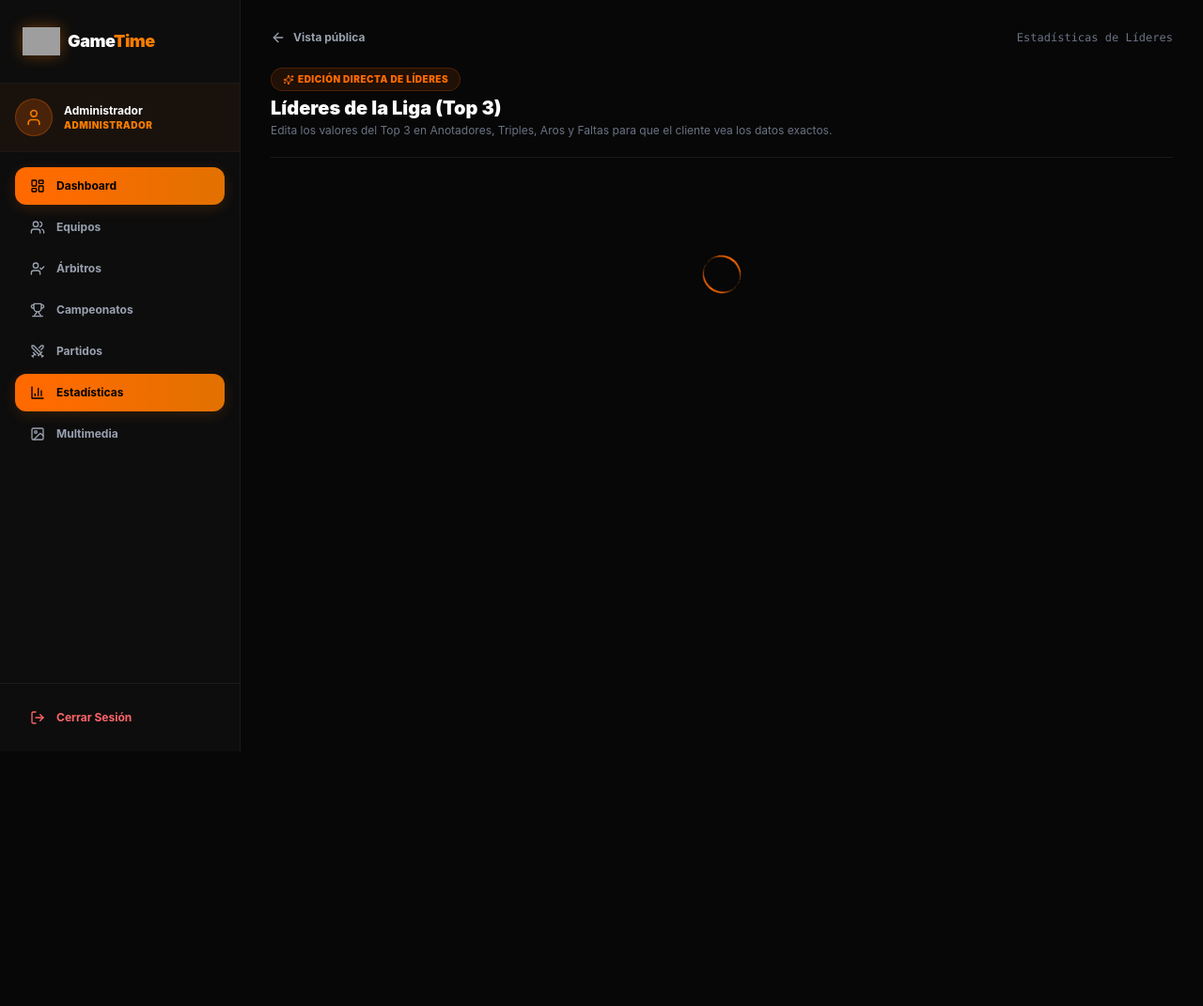
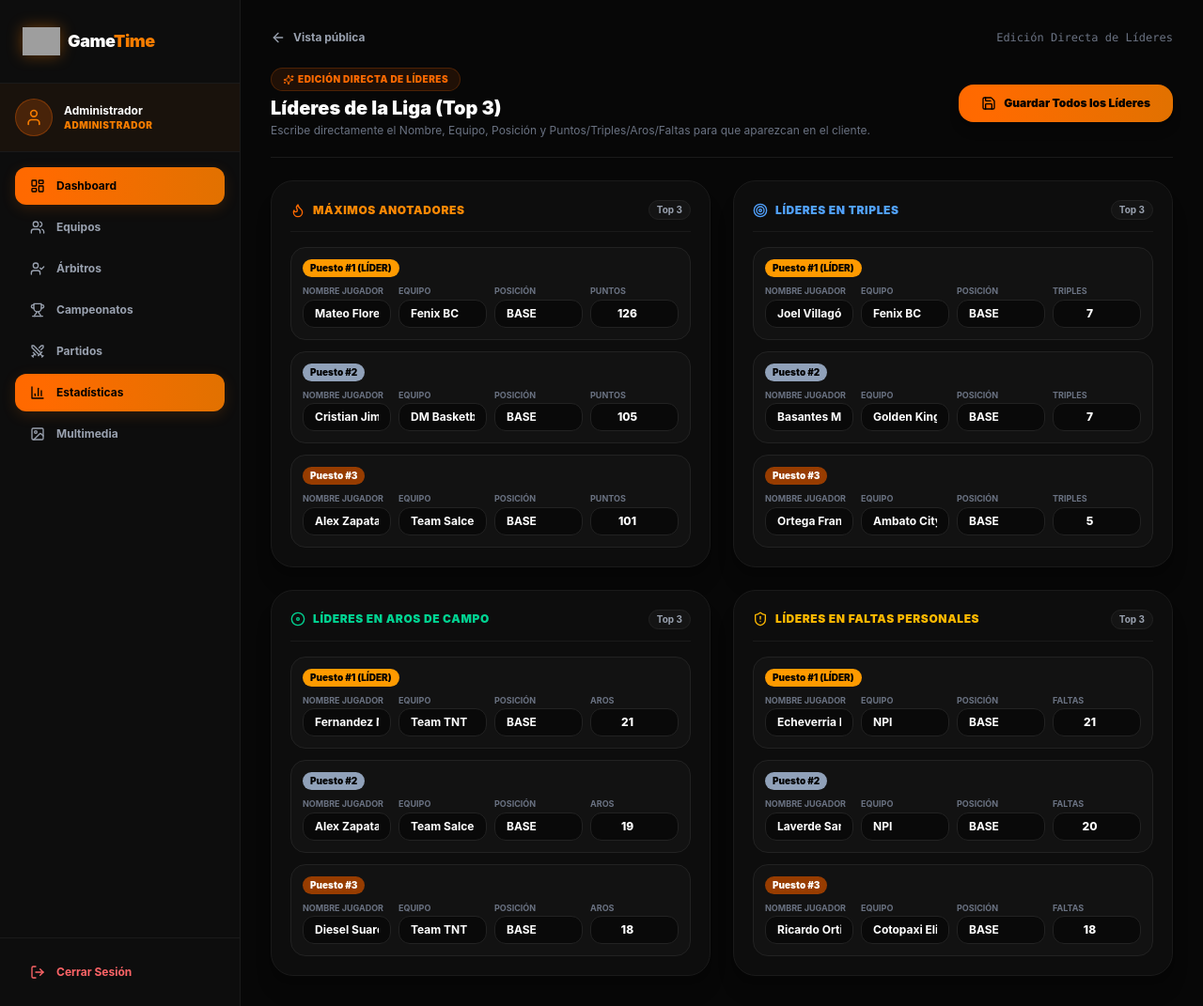
Before and after one commit to Yanickmaila26/GameTime, a Laravel app: page /admin/estadisticas in a window 1280 px wide. Shown: the whole page at 94% size. Before the commit the page ends 800 px from the top, so only its background shows below. Run offline with Laravel 12, Linux system fonts and the light colour scheme; a user stored in the database is signed in; data comes from the database, SQL or seed files in the repository; tables that the repository leaves empty hold one stand-in row (values such as "Sample post"); style sheets or scripts are compiled from the project's sources; some libraries are stand-ins or nearby versions; grey boxes are pictures that could not be loaded.

Commit message:
feat: enable custom_leaders.json override in PublicController and MatchController for manual Top 3 leader text editing

```diff
--- a/app/Http/Controllers/Admin/MatchController.php
+++ b/app/Http/Controllers/Admin/MatchController.php
@@ -262,125 +262,67 @@
 
     public function getTop3Leaders()
     {
-        $allPlayers = \App\Models\Player::with('team')->orderBy('name')->get();
+        $filePath = storage_path('app/custom_leaders.json');
+        if (file_exists($filePath)) {
+            $data = json_decode(file_get_contents($filePath), true);
+            if ($data && is_array($data)) {
+                return response()->json($data);
+            }
+        }
 
-        // 1. Scorers
-        $scorers = MatchPlayer::has('player')
-            ->selectRaw('player_id, SUM(points) as total')
-            ->groupBy('player_id')
-            ->orderByDesc('total')
-            ->take(3)
-            ->get();
+        // Default structure matching user's screenshots
+        $defaultData = [
+            'scorers' => [
+                ['id' => 1, 'name' => 'Mateo Flores', 'team' => 'Fenix BC', 'position' => 'BASE', 'avatar' => 'MF', 'total' => 126],
+                ['id' => 2, 'name' => 'Cristian Jimenez', 'team' => 'DM Basketball', 'position' => 'BASE', 'avatar' => 'CJ', 'total' => 105],
+                ['id' => 3, 'name' => 'Alex Zapata', 'team' => 'Team Salcedo', 'position' => 'BASE', 'avatar' => 'AZ', 'total' => 101],
+            ],
+            'threepointers' => [
+                ['id' => 1, 'name' => 'Joel Villagómez', 'team' => 'Fenix BC', 'position' => 'BASE', 'avatar' => 'JV', 'total' => 7],
+                ['id' => 2, 'name' => 'Basantes Mateo', 'team' => 'Golden Kings', 'position' => 'BASE', 'avatar' => 'BM', 'total' => 7],
+                ['id' => 3, 'name' => 'Ortega Francisco', 'team' => 'Ambato City', 'position' => 'BASE', 'avatar' => 'OF', 'total' => 5],
+            ],
+            'baskets' => [
+                ['id' => 1, 'name' => 'Fernandez Neomar', 'team' => 'Team TNT', 'position' => 'BASE', 'avatar' => 'FN', 'total' => 21],
+                ['id' => 2, 'name' => 'Alex Zapata', 'team' => 'Team Salcedo', 'position' => 'BASE', 'avatar' => 'AZ', 'total' => 19],
+                ['id' => 3, 'name' => 'Diesel Suarez', 'team' => 'Team TNT', 'position' => 'BASE', 'avatar' => 'DS', 'total' => 18],
+            ],
+            'foulers' => [
+                ['id' => 1, 'name' => 'Echeverria Mateo', 'team' => 'NPI', 'position' => 'BASE', 'avatar' => 'EM', 'total' => 21],
+                ['id' => 2, 'name' => 'Laverde Samuel', 'team' => 'NPI', 'position' => 'BASE', 'avatar' => 'LS', 'total' => 20],
+                ['id' => 3, 'name' => 'Ricardo Ortiz', 'team' => 'Cotopaxi Elite', 'position' => 'BASE', 'avatar' => 'RO', 'total' => 18],
+            ],
+        ];
 
-        // 2. Triples
-        $triples = MatchEvent::where('type', 'score3')
-            ->has('player')
-            ->selectRaw('player_id, COUNT(id) as total')
-            ->groupBy('player_id')
-            ->orderByDesc('total')
-            ->take(3)
-            ->get();
-
-        // 3. Baskets (Aros)
-        $baskets = MatchEvent::where('type', 'score2')
-            ->has('player')
-            ->selectRaw('player_id, COUNT(id) as total')
-            ->groupBy('player_id')
-            ->orderByDesc('total')
-            ->take(3)
-            ->get();
-
-        // 4. Fouls
-        $fouls = MatchPlayer::has('player')
-            ->selectRaw('player_id, SUM(fouls) as total')
-            ->groupBy('player_id')
-            ->orderByDesc('total')
-            ->take(3)
-            ->get();
-
-        return response()->json([
-            'all_players' => $allPlayers->map(fn($p) => [
-                'id' => $p->id,
-                'name' => $p->name,
-                'number' => $p->number,
-                'team_name' => $p->team?->name ?? 'Sin equipo'
-            ]),
-            'scorers' => $scorers,
-            'threepointers' => $triples,
-            'baskets' => $baskets,
-            'fouls' => $fouls,
-        ]);
+        return response()->json($defaultData);
     }
 
     public function saveTop3Leaders(Request $request)
     {
-        $data = $request->validate([
-            'category' => 'required|string|in:scorers,threepointers,baskets,fouls',
-            'items' => 'required|array|min:1|max:3',
-            'items.*.player_id' => 'required|exists:players,id',
-            'items.*.total' => 'required|integer|min:0',
-        ]);
+        $payload = $request->all();
 
-        $category = $data['category'];
-        $items = $data['items'];
-
-        foreach ($items as $item) {
-            $player = \App\Models\Player::find($item['player_id']);
-            if (!$player) continue;
-
-            $mp = MatchPlayer::where('player_id', $player->id)->first();
-            if (!$mp) {
-                $game = Game::where('home_team_id', $player->team_id)
-                    ->orWhere('away_team_id', $player->team_id)
-                    ->latest()
-                    ->first() ?? Game::latest()->first();
-                $gameId = $game?->id ?? 1;
-
-                $mp = MatchPlayer::create([
-                    'match_id' => $gameId,
-                    'player_id' => $player->id,
-                    'team_id' => $player->team_id,
-                    'points' => 0,
-                    'fouls' => 0,
-                    'is_ejected' => false,
-                ]);
-            }
-
-            if ($category === 'scorers') {
-                $mp->update(['points' => $item['total']]);
-            } elseif ($category === 'fouls') {
-                $mp->update(['fouls' => $item['total']]);
-            } elseif ($category === 'threepointers') {
-                MatchEvent::where('player_id', $player->id)->where('type', 'score3')->delete();
-                for ($i = 0; $i < $item['total']; $i++) {
-                    MatchEvent::create([
-                        'match_id' => $mp->match_id,
-                        'quarter' => 4,
-                        'type' => 'score3',
-                        'team_id' => $player->team_id,
-                        'player_id' => $player->id,
-                        'description' => 'Triple acumulado',
-                    ]);
-                }
-            } elseif ($category === 'baskets') {
-                MatchEvent::where('player_id', $player->id)->where('type', 'score2')->delete();
-                for ($i = 0; $i < $item['total']; $i++) {
-                    MatchEvent::create([
-                        'match_id' => $mp->match_id,
-                        'quarter' => 4,
-                        'type' => 'score2',
-                        'team_id' => $player->team_id,
-                        'player_id' => $player->id,
-                        'description' => 'Aro de campo acumulado',
-                    ]);
+        foreach (['scorers', 'threepointers', 'baskets', 'foulers'] as $cat) {
+            if (isset($payload[$cat]) && is_array($payload[$cat])) {
+                foreach ($payload[$cat] as $idx => &$item) {
+                    $item['id'] = $idx + 1;
+                    $words = explode(' ', trim($item['name'] ?? 'P'));
+                    $w1 = $words[0] ?? '';
+                    $w2 = $words[1] ?? '';
+                    $item['avatar'] = strtoupper(mb_substr($w1, 0, 1) . mb_substr($w2, 0, 1));
+                    $item['total'] = (int)($item['total'] ?? 0);
+                    $item['position'] = !empty($item['position']) ? $item['position'] : 'BASE';
+                    $item['team'] = !empty($item['team']) ? $item['team'] : 'Equipo';
                 }
             }
         }
 
+        $filePath = storage_path('app/custom_leaders.json');
+        @file_put_contents($filePath, json_encode($payload, JSON_PRETTY_PRINT));
         \Illuminate\Support\Facades\Cache::forget('public_home_data');
 
         return response()->json([
             'message' => 'Líderes actualizados correctamente.',
+            'data' => $payload
         ]);
     }
 
--- a/resources/js/Pages/Admin/Stats.jsx
+++ b/resources/js/Pages/Admin/Stats.jsx
@@ -1,33 +1,32 @@
 import { useState, useEffect } from 'react'
 import AdminLayout from '../../Components/AdminLayout'
-import { Flame, Target, Disc, ShieldAlert, Check, Sparkles } from 'lucide-react'
+import { Flame, Target, Disc, ShieldAlert, Check, Sparkles, Save } from 'lucide-react'
 import { toastSuccess, toastError } from '../../lib/swal'
 
 export default function Stats() {
   const [loading, setLoading] = useState(true)
-  const [allPlayers, setAllPlayers] = useState([])
-  const [savingCategory, setSavingCategory] = useState(null)
+  const [saving, setSaving] = useState(false)
 
-  // Top 3 States
+  // Top 3 Manual Leaders State
   const [scorers, setScorers] = useState([
-    { player_id: '', total: 0 },
-    { player_id: '', total: 0 },
-    { player_id: '', total: 0 },
+    { name: 'Mateo Flores', team: 'Fenix BC', position: 'BASE', total: 126 },
+    { name: 'Cristian Jimenez', team: 'DM Basketball', position: 'BASE', total: 105 },
+    { name: 'Alex Zapata', team: 'Team Salcedo', position: 'BASE', total: 101 },
   ])
   const [threepointers, setThreepointers] = useState([
-    { player_id: '', total: 0 },
-    { player_id: '', total: 0 },
-    { player_id: '', total: 0 },
+    { name: 'Joel Villagómez', team: 'Fenix BC', position: 'BASE', total: 7 },
+    { name: 'Basantes Mateo', team: 'Golden Kings', position: 'BASE', total: 7 },
+    { name: 'Ortega Francisco', team: 'Ambato City', position: 'BASE', total: 5 },
   ])
   const [baskets, setBaskets] = useState([
-    { player_id: '', total: 0 },
-    { player_id: '', total: 0 },
-    { player_id: '', total: 0 },
+    { name: 'Fernandez Neomar', team: 'Team TNT', position: 'BASE', total: 21 },
+    { name: 'Alex Zapata', team: 'Team Salcedo', position: 'BASE', total: 19 },
+    { name: 'Diesel Suarez', team: 'Team TNT', position: 'BASE', total: 18 },
   ])
-  const [fouls, setFouls] = useState([
-    { player_id: '', total: 0 },
-    { player_id: '', total: 0 },
-    { player_id: '', total: 0 },
+  const [foulers, setFoulers] = useState([
+    { name: 'Echeverria Mateo', team: 'NPI', position: 'BASE', total: 21 },
+    { name: 'Laverde Samuel', team: 'NPI', position: 'BASE', total: 20 },
+    { name: 'Ricardo Ortiz', team: 'Cotopaxi Elite', position: 'BASE', total: 18 },
   ])
 
   const csrf = document.querySelector('meta[name="csrf-token"]')?.getAttribute('content') || ''
@@ -38,27 +37,21 @@
       headers: { 'Accept': 'application/json', 'X-Requested-With': 'XMLHttpRequest' },
     })
       .then(res => res.json())
-      .then(data => {
-        setAllPlayers(data.all_players || [])
-
-        const pad3 = (arr) => {
-          const resArr = [
-            { player_id: '', total: 0 },
-            { player_id: '', total: 0 },
-            { player_id: '', total: 0 },
-          ]
-          (arr || []).forEach((item, idx) => {
-            if (idx < 3) {
-              resArr[idx] = { player_id: item.player_id || '', total: item.total || 0 }
-            }
-          })
-          return resArr
+      .then(d => {
+        const pad3 = (arr, defaults) => {
+          if (!arr || arr.length === 0) return defaults
+          return [0, 1, 2].map(i => ({
+            name: arr[i]?.name || defaults[i]?.name || '',
+            team: arr[i]?.team || defaults[i]?.team || '',
+            position: arr[i]?.position || defaults[i]?.position || 'BASE',
+            total: arr[i]?.total ?? defaults[i]?.total ?? 0,
+          }))
         }
 
-        setScorers(pad3(data.scorers))
-        setThreepointers(pad3(data.threepointers))
-        setBaskets(pad3(data.baskets))
-        setFouls(pad3(data.fouls))
+        setScorers(pad3(d.scorers, scorers))
+        setThreepointers(pad3(d.threepointers, threepointers))
+        setBaskets(pad3(d.baskets, baskets))
+        setFoulers(pad3(d.foulers, foulers))
       })
       .catch(() => toastError && toastError('Error al cargar líderes'))
       .finally(() => setLoading(false))
@@ -68,37 +61,34 @@
     fetchLeaders()
   }, [])
 
-  const handleSaveCategory = (title, categoryKey, items) => {
-    const validItems = items.filter(i => i.player_id !== '')
-    if (validItems.length === 0) {
-      toastError && toastError('Selecciona al menos un jugador')
-      return
-    }
-
-    setSavingCategory(categoryKey)
+  const handleSaveAll = () => {
+    setSaving(true)
     fetch('/admin/lideres', {
       method: 'POST',
       headers: { 'Content-Type': 'application/json', 'Accept': 'application/json', 'X-CSRF-TOKEN': csrf, 'X-Requested-With': 'XMLHttpRequest' },
-      body: JSON.stringify({ category: categoryKey, items: validItems }),
+      body: JSON.stringify({ scorers, threepointers, baskets, foulers }),
     })
       .then(res => { if (!res.ok) throw new Error(); return res.json() })
       .then(() => {
-        toastSuccess && toastSuccess(`Líderes de ${title} guardados correctamente`)
+        toastSuccess && toastSuccess('¡Todos los Líderes han sido guardados correctamente!')
         fetchLeaders()
       })
       .catch(() => toastError && toastError('Error al guardar'))
-      .finally(() => setSavingCategory(null))
+      .finally(() => setSaving(false))
   }
 
-  const updateItem = (setter, index, field, value) => {
+  const updateRow = (setter, index, field, value) => {
     setter(prev => {
       const updated = [...prev]
-      updated[index] = { ...updated[index], [field]: field === 'total' ? Number(value) : value }
+      updated[index] = {
+        ...updated[index],
+        [field]: field === 'total' ? Number(value) : value,
+      }
       return updated
     })
   }
 
-  const renderCard = (title, icon, categoryKey, items, setter, labelName, colorTheme) => (
+  const renderSection = (title, icon, items, setter, statLabel, colorTheme) => (
     <div className="bg-[#0d0d0d] border border-[#1a1a1a] rounded-3xl p-5 space-y-4 shadow-xl">
       <div className="flex items-center justify-between border-b border-[#1a1a1a] pb-3">
         <h3 className={`text-xs font-black uppercase tracking-wider flex items-center space-x-2 ${colorTheme.text}`}>
@@ -112,56 +102,68 @@
 
       <div className="space-y-3">
         {[0, 1, 2].map((idx) => (
-          <div key={idx} className="flex items-center space-x-3 bg-[#121212] border border-[#222] p-3 rounded-2xl">
-            <span className={`w-6 h-6 rounded-full flex items-center justify-center text-xs font-black ${
+          <div key={idx} className="bg-[#121212] border border-[#222] p-3 rounded-2xl space-y-2">
+            <div className="flex items-center justify-between">
+              <span className={`px-2 py-0.5 rounded-full text-[10px] font-black ${
                 idx === 0 ? 'bg-amber-500 text-black' : idx === 1 ? 'bg-slate-400 text-black' : 'bg-amber-800 text-white'
               }`}>
-              #{idx + 1}
+                Puesto #{idx + 1} {idx === 0 ? '(LÍDER)' : ''}
               </span>
-
-            <div className="flex-1">
-              <label className="block text-[9px] font-bold text-gray-500 uppercase mb-1">Jugador</label>
-              <select
-                value={items[idx]?.player_id || ''}
-                onChange={e => updateItem(setter, idx, 'player_id', e.target.value)}
-                className="w-full bg-[#090909] border border-[#222] text-white text-xs px-3 py-1.5 rounded-xl outline-none focus:border-orange-500 font-bold"
-              >
-                <option value="">-- Seleccionar jugador --</option>
-                {allPlayers.map(p => (
-                  <option key={p.id} value={p.id}>
-                    {p.name} ({p.team_name}) #{p.number}
-                  </option>
-                ))}
-              </select>
             </div>
 
-            <div className="w-24">
-              <label className="block text-[9px] font-bold text-gray-500 uppercase mb-1">{labelName}</label>
+            <div className="grid grid-cols-1 md:grid-cols-4 gap-2">
+              <div>
+                <label className="block text-[9px] font-bold text-gray-500 uppercase mb-0.5">Nombre Jugador</label>
+                <input
+                  type="text"
+                  placeholder="Ej: Mateo Flores"
+                  value={items[idx]?.name || ''}
+                  onChange={e => updateRow(setter, idx, 'name', e.target.value)}
+                  className="w-full bg-[#090909] border border-[#222] text-white text-xs px-3 py-1.5 rounded-xl outline-none focus:border-orange-500 font-bold"
+                />
+              </div>
+
+              <div>
+                <label className="block text-[9px] font-bold text-gray-500 uppercase mb-0.5">Equipo</label>
+                <input
+                  type="text"
+                  placeholder="Ej: Fenix BC"
+                  value={items[idx]?.team || ''}
+                  onChange={e => updateRow(setter, idx, 'team', e.target.value)}
+                  className="w-full bg-[#090909] border border-[#222] text-white text-xs px-3 py-1.5 rounded-xl outline-none focus:border-orange-500 font-bold"
+                />
+              </div>
+
+              <div>
+                <label className="block text-[9px] font-bold text-gray-500 uppercase mb-0.5">Posición</label>
+                <input
+                  type="text"
+                  placeholder="BASE / ALERO / PÍVOT"
+                  value={items[idx]?.position || ''}
+                  onChange={e => updateRow(setter, idx, 'position', e.target.value)}
+                  className="w-full bg-[#090909] border border-[#222] text-white text-xs px-3 py-1.5 rounded-xl outline-none focus:border-orange-500 font-bold uppercase"
+                />
+              </div>
+
+              <div>
+                <label className="block text-[9px] font-bold text-gray-500 uppercase mb-0.5">{statLabel}</label>
                 <input
                   type="number"
                   min={0}
                   value={items[idx]?.total || 0}
-                onChange={e => updateItem(setter, idx, 'total', e.target.value)}
-                className="w-full bg-[#090909] border border-[#222] text-white text-xs text-center py-1.5 rounded-xl outline-none focus:border-orange-500 font-bold"
+                  onChange={e => updateRow(setter, idx, 'total', e.target.value)}
+                  className="w-full bg-[#090909] border border-[#222] text-white text-xs text-center py-1.5 rounded-xl outline-none focus:border-orange-500 font-extrabold"
                 />
+              </div>
             </div>
           </div>
         ))}
       </div>
-
-      <button
-        onClick={() => handleSaveCategory(title, categoryKey, items)}
-        disabled={savingCategory === categoryKey}
-        className={`w-full py-2.5 rounded-2xl font-bold text-xs flex items-center justify-center space-x-2 transition-all ${colorTheme.btn}`}
-      >
-        <Check className="w-4 h-4" />
-        <span>{savingCategory === categoryKey ? 'Guardando...' : `Guardar ${title}`}</span>
-      </button>
     </div>
   )
 
   return (
-    <AdminLayout title="Estadísticas de Líderes">
+    <AdminLayout title="Edición Directa de Líderes">
       <div className="space-y-6">
         <div className="flex flex-col md:flex-row md:items-center justify-between gap-4 border-b border-[#1a1a1a] pb-5">
           <div>
@@ -170,9 +172,18 @@
             </span>
             <h1 className="text-xl font-black text-white mt-1">Líderes de la Liga (Top 3)</h1>
             <p className="text-xs text-gray-500 mt-0.5">
-              Edita los valores del Top 3 en Anotadores, Triples, Aros y Faltas para que el cliente vea los datos exactos.
+              Escribe directamente el Nombre, Equipo, Posición y Puntos/Triples/Aros/Faltas para que aparezcan en el cliente.
             </p>
           </div>
+
+          <button
+            onClick={handleSaveAll}
+            disabled={saving}
+            className="px-6 py-3 bg-gradient-to-r from-orange-500 to-amber-600 text-black text-xs font-black rounded-2xl shadow-lg hover:opacity-90 disabled:opacity-50 flex items-center space-x-2"
+          >
+            <Save className="w-4 h-4" />
+            <span>{saving ? 'Guardando Cambios...' : 'Guardar Todos los Líderes'}</span>
+          </button>
         </div>
 
         {loading ? (
@@ -181,56 +192,40 @@
           </div>
         ) : (
           <div className="grid grid-cols-1 md:grid-cols-2 gap-6">
-            {renderCard(
+            {renderSection(
               'Máximos Anotadores',
               <Flame className="w-4 h-4 text-orange-500" />,
-              'scorers',
               scorers,
               setScorers,
               'Puntos',
-              {
-                text: 'text-orange-400',
-                btn: 'bg-gradient-to-r from-orange-500 to-amber-600 text-black hover:opacity-90',
-              }
+              { text: 'text-orange-400' }
             )}
 
-            {renderCard(
+            {renderSection(
               'Líderes en Triples',
               <Target className="w-4 h-4 text-blue-400" />,
-              'threepointers',
               threepointers,
               setThreepointers,
               'Triples',
-              {
-                text: 'text-blue-400',
-                btn: 'bg-gradient-to-r from-blue-500 to-indigo-600 text-white hover:opacity-90',
-              }
+              { text: 'text-blue-400' }
             )}
 
-            {renderCard(
+            {renderSection(
               'Líderes en Aros de Campo',
               <Disc className="w-4 h-4 text-emerald-400" />,
-              'baskets',
               baskets,
               setBaskets,
               'Aros',
-              {
-                text: 'text-emerald-400',
-                btn: 'bg-gradient-to-r from-emerald-500 to-teal-600 text-black hover:opacity-90',
-              }
+              { text: 'text-emerald-400' }
             )}
 
-            {renderCard(
+            {renderSection(
               'Líderes en Faltas Personales',
               <ShieldAlert className="w-4 h-4 text-amber-400" />,
-              'fouls',
-              fouls,
-              setFouls,
+              foulers,
+              setFoulers,
               'Faltas',
-              {
-                text: 'text-amber-400',
-                btn: 'bg-gradient-to-r from-amber-500 to-yellow-600 text-black hover:opacity-90',
-              }
+              { text: 'text-amber-400' }
             )}
           </div>
         )}
```
Also changed, not shown: app/Http/Controllers/PublicController.php (+41 -0 lines). Lines whose indentation alone changed are shown as unchanged.
